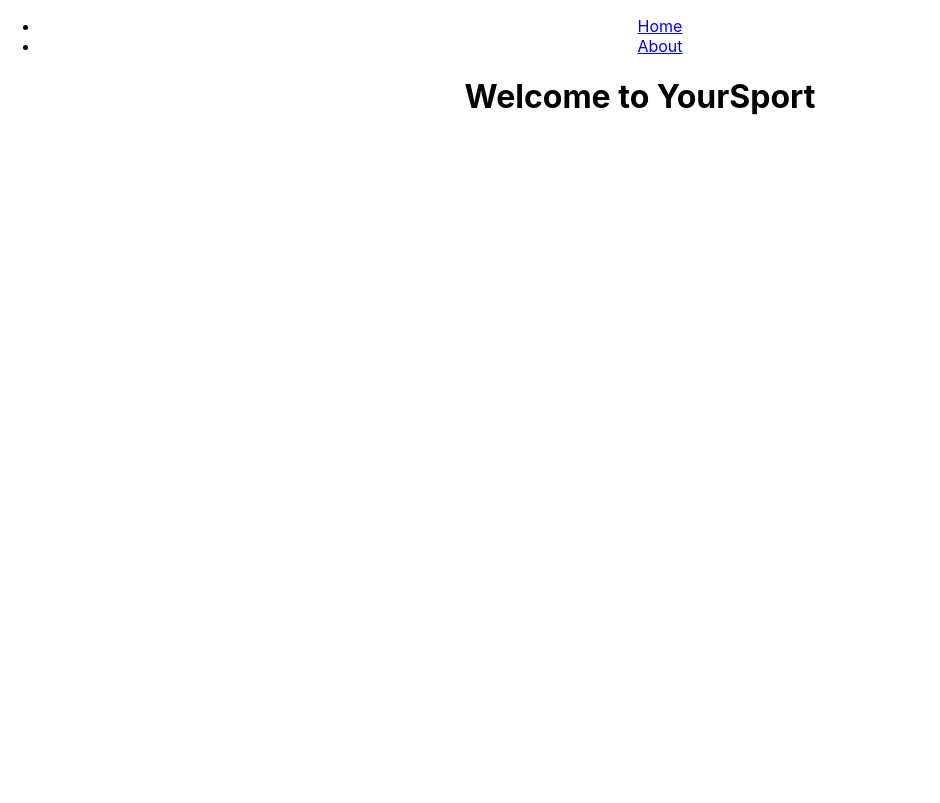
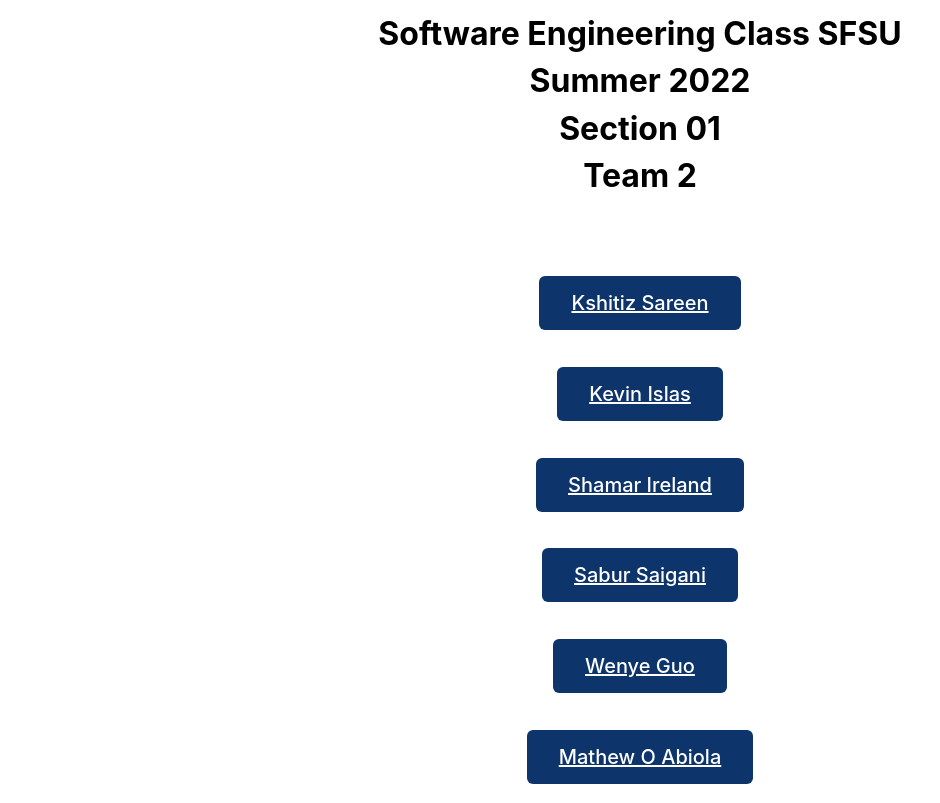
Before and after one commit to sfsu-joseo/csc648-848-01-sw-engineering-summer-22-team02, a React (Create React App) app in the folder application/front-end/: page / in a window 1280 px wide. Shown: the whole page, without its empty margins (0-940 px from the left). Built offline with nearby package versions, Linux system fonts and the light colour scheme.

Commit message:
Team Website and About Page

```diff
--- a/application/front-end/src/App.js
+++ b/application/front-end/src/App.js
@@ -6,14 +6,26 @@ import About from './About';
 import {Route, Link, Routes} from 'react-router-dom'
 import Navbar from './Navbar';
 
+// Import other team member's file names
+import Ireland from "./PersonalAbout/Ireland";
+
+
 function App() {
   return (
     <div className="App">
-      <Navbar />
+
       <Routes>
         <Route path="/" element={<Home />} />
         <Route path="/About" element={<About />} />
+
+        {/* Route other team member's file names */}
+        <Route path="/PersonalAbout/Ireland" element={<Ireland />} />
+
+
+
       </Routes>
+
+
     </div>
   );
 }
--- /dev/null
+++ b/application/front-end/src/Home.css
@@ -0,0 +1,54 @@
+.header{
+    line-height: 0.8;
+    color: black;
+    padding-bottom: 30px;
+}
+
+.button {
+
+  background-color: #0d356c;
+  border: none;
+  color: white;
+  padding: 15px 32px;
+  text-align: center;
+  text-decoration: none;
+  display: block;
+  font-size: 16px;
+  margin: auto;
+  margin-bottom: 20px;
+
+  cursor: pointer;
+  flex-direction: column;
+
+}
+
+.button-link {
+
+    display: inline-block;
+    background: #0d356c;
+    color: white;
+    font-size: 20px;
+    font-weight: 500;
+    padding: 15px 32px;
+    margin-top: 18px;
+
+    border-radius: 6px;
+    border: none;
+}
+
+/* Ireland About page CSS styles */
+.Ireland_About_Image{
+  width: 350px;
+  height: 350px;
+  padding-top: 20px;
+}
+
+.Ireland_About_Name{
+  text-align: center;
+  padding-bottom: 25px;
+}
+
+.Ireland_About_Paragraph{
+  text-align: center;
+
+}
--- a/application/front-end/src/Home.js
+++ b/application/front-end/src/Home.js
@@ -1,9 +1,39 @@
 import React from "react";
+import './Home.css';
+import { Link} from "react-router-dom";
 
-function Home() {
-  return <div>
-    <h1> Welcome to YourSport </h1>
-  </div>;
+
+const Home = () => {
+  return (
+    <>
+      <div className="header">
+        <h1> Software Engineering Class SFSU </h1>
+        <h1>Summer 2022 </h1>
+        <h1> Section 01 </h1>
+        <h1> Team 2 </h1>
+      </div>
+      <div className="buttons">
+
+        <h3><a className="button-link" href="/">Kshitiz Sareen</a></h3>
+
+        <h3><a className="button-link" href="/">Kevin Islas</a></h3>
+
+        <h3><a className="button-link" href="/PersonalAbout/Ireland">Shamar Ireland</a></h3>
+
+        <h3><a className="button-link" href="/">Sabur Saigani</a></h3>
+
+        <h3><a className="button-link" href="/">Wenye Guo</a></h3>
+
+        <h3><a className="button-link" href="/">Mathew O Abiola</a></h3>
+
+
+      </div>
+    </>
+    // </div>
+
+
+  )
 }
 
+
 export default Home;
--- /dev/null
+++ b/application/front-end/src/PersonalAbout/Ireland.js
@@ -0,0 +1,21 @@
+import React from "react";
+
+function Ireland() {
+    return (
+      <div>
+        <img class= "Ireland_About_Image"src={require('/Users/shamarireland/Desktop/csc648-848-01-sw-engineering-summer-22-team02/application/front-end/src/Images/Ireland_Image.jpeg')} />
+        <h1 className="Ireland_About_Name"> Shamar Ireland</h1>
+        <p className="Ireland_About_Paragraph">Hello, I am Shamar and I am a Computer Science Major at SFSU. This is my last class
+        and I am expected to graduate at the end of this summer.
+        </p>
+        <p className="Ireland_About_Paragraph">I am most comfortable with the front end part of things,
+         because of this I am a Front End Developer for my team.
+        </p>
+        <p className="Ireland_About_Paragraph">I am looking foward to seeing what we will create by the end of this class and the end of
+        summer.
+        </p>
+      </div>
+    );
+  }
+
+  export default Ireland;;
```
Also changed, not shown: application/front-end/src/Images/Ireland_Image.jpeg (added), application/front-end/src/PersonalAbout/Abiola.js (added), application/front-end/src/PersonalAbout/Guo.js (added), application/front-end/src/PersonalAbout/Ip.js (added), application/front-end/src/PersonalAbout/Islas.js (added), application/front-end/src/PersonalAbout/Saigani.js (added), application/front-end/src/PersonalAbout/Sareen.js (added), 1 other file (tests, documents, lock files or other folders).
